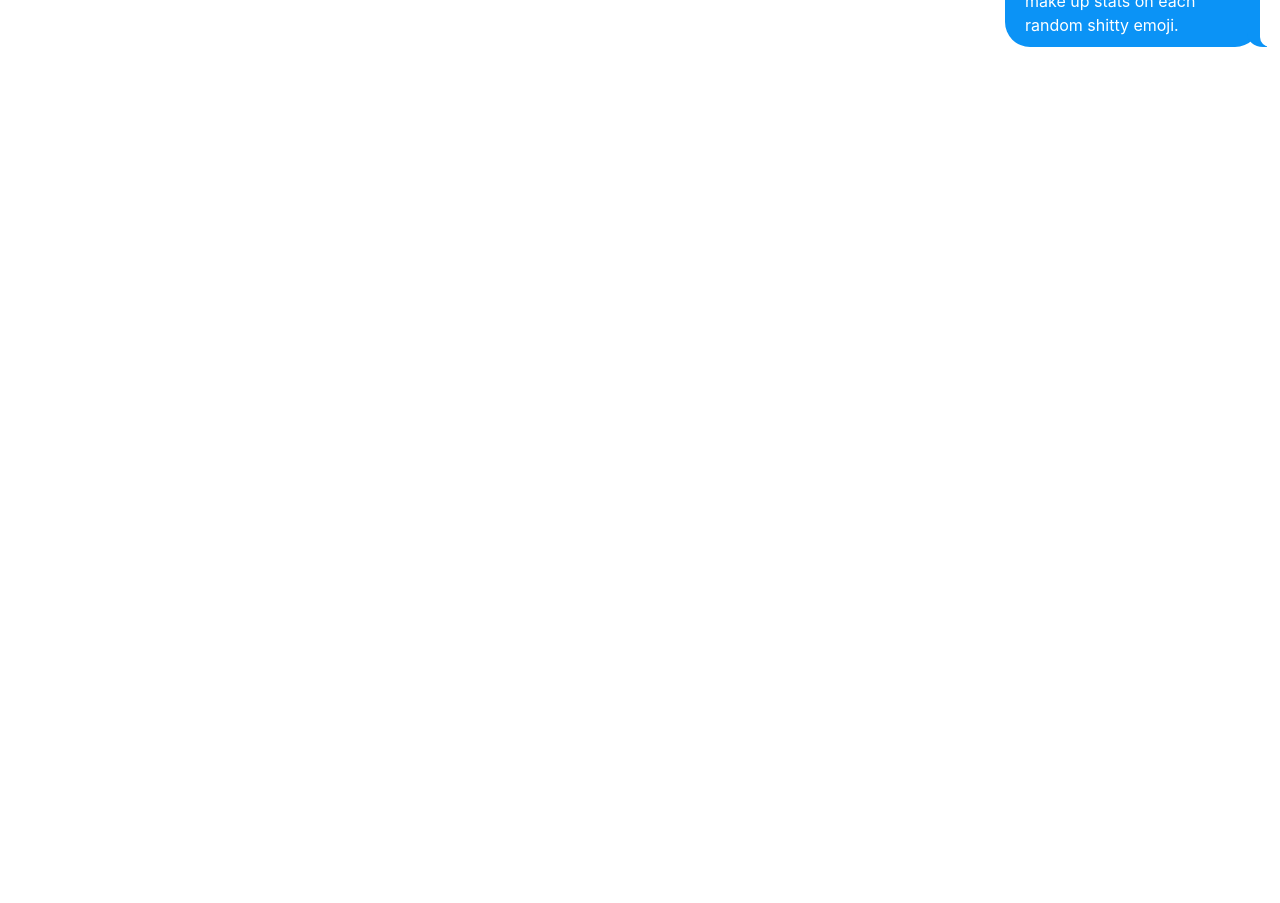
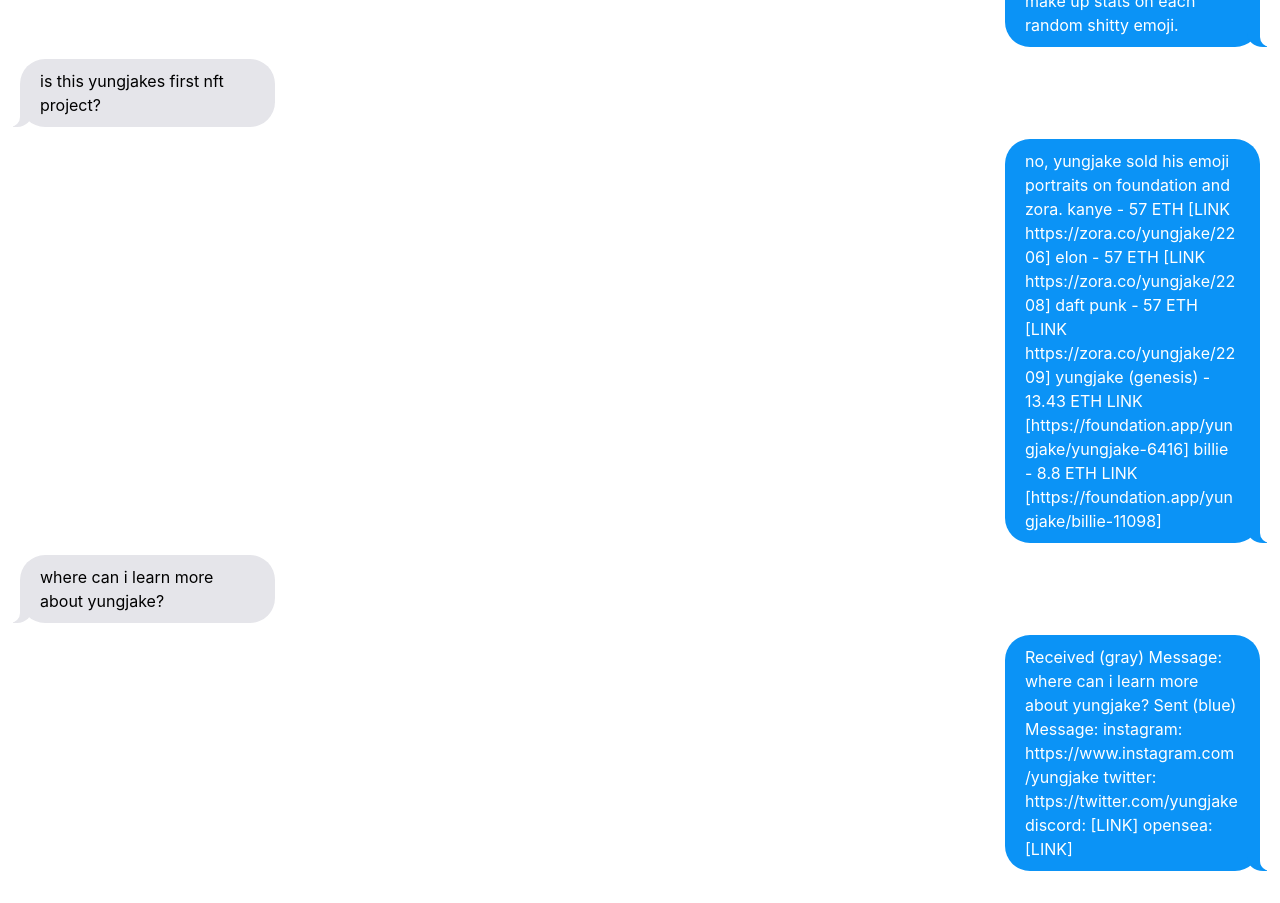
Before and after one commit to emmalynnn97/emoji, a React (Create React App) app: page / in a window 1280 px wide. Shown: the part 3200-4103 px from the top of the page. Before the commit the page ends 3279 px from the top, so only its background shows below. Built offline with nearby package versions, Linux system fonts and the light colour scheme.

Commit message:
more content

```diff
--- a/src/App.js
+++ b/src/App.js
@@ -42,7 +42,21 @@
         <Message content='are there unique shitty emojis or are they all random?'/>
         <Message sender content='genesis ultra-shitty is a 1/1. the shittiest are 1/4. pretty shitty emojis are a 1/14. the shitty emoji team has [CHOOSE NAME] 1/40. the final shitty emojis are 991-999, 1/8. and the last shitty emoji will be on auction and is a 1/1.'/>
         <Message content='what makes up the shitty emojis?'/>
-        <Message sender content='the 1-of shitty emojis are a bit more unique and shitty, and the drop shitty emojis are random but still all unique. there will be emoji make up stats on each random shitty emoji.
+        <Message sender content='the 1-of shitty emojis are a bit more unique and shitty, and the drop shitty emojis are random but still all unique. there will be emoji make up stats on each random shitty emoji.'/>
+        <Message content='is this yungjakes first nft project?'/>
+        <Message sender content='no, yungjake sold his emoji portraits on foundation and zora.
+kanye - 57 ETH [LINK https://zora.co/yungjake/2206]
+elon - 57 ETH [LINK https://zora.co/yungjake/2208]
+daft punk - 57 ETH [LINK https://zora.co/yungjake/2209]
+yungjake (genesis) - 13.43 ETH LINK [https://foundation.app/yungjake/yungjake-6416]
+billie - 8.8 ETH LINK [https://foundation.app/yungjake/billie-11098]'/>
+<Message content='where can i learn more about yungjake?'/>
+<Message sender content='Received (gray) Message: where can i learn more about yungjake?
+Sent (blue) Message:
+instagram: https://www.instagram.com/yungjake
+twitter: https://twitter.com/yungjake
+discord: [LINK]
+opensea: [LINK]
 '/>
     </div>
 
```
